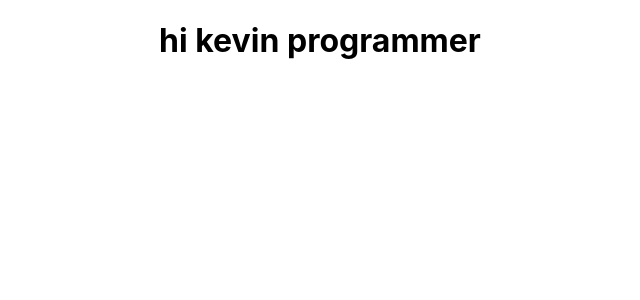
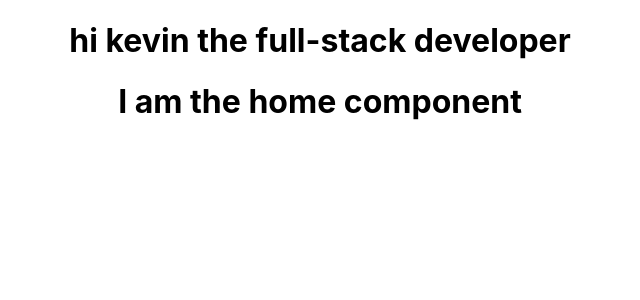
Before and after one commit to kingz10102/trip-site, a React (Create React App) app: page / in a window 1280 px wide. Shown: the top 300 px of the page, without its empty margins (320-960 px from the left). Built offline with nearby package versions, Linux system fonts and the light colour scheme.

Commit message:
this a commit

```diff
--- a/src/App.js
+++ b/src/App.js
@@ -1,12 +1,13 @@
 import React from 'react';
-import logo from './logo.svg';
+import Home from './components/Home';
 import './App.css';
 
 function App() {
   return (
     <div className="App">
-      <h1>hi kevin programmer</h1>
+      <h1>hi kevin the full-stack developer</h1>
       {/* Home */}
+      <Home/>
     </div>
   );
 }
--- a/src/components/Home.jsx
+++ b/src/components/Home.jsx
@@ -4,7 +4,7 @@ import '../css/Home.css'
 function Home() {
     return (
         <div className="Home">
-
+            <h1>I am the home component</h1>
         </div>
     )
 }
```
